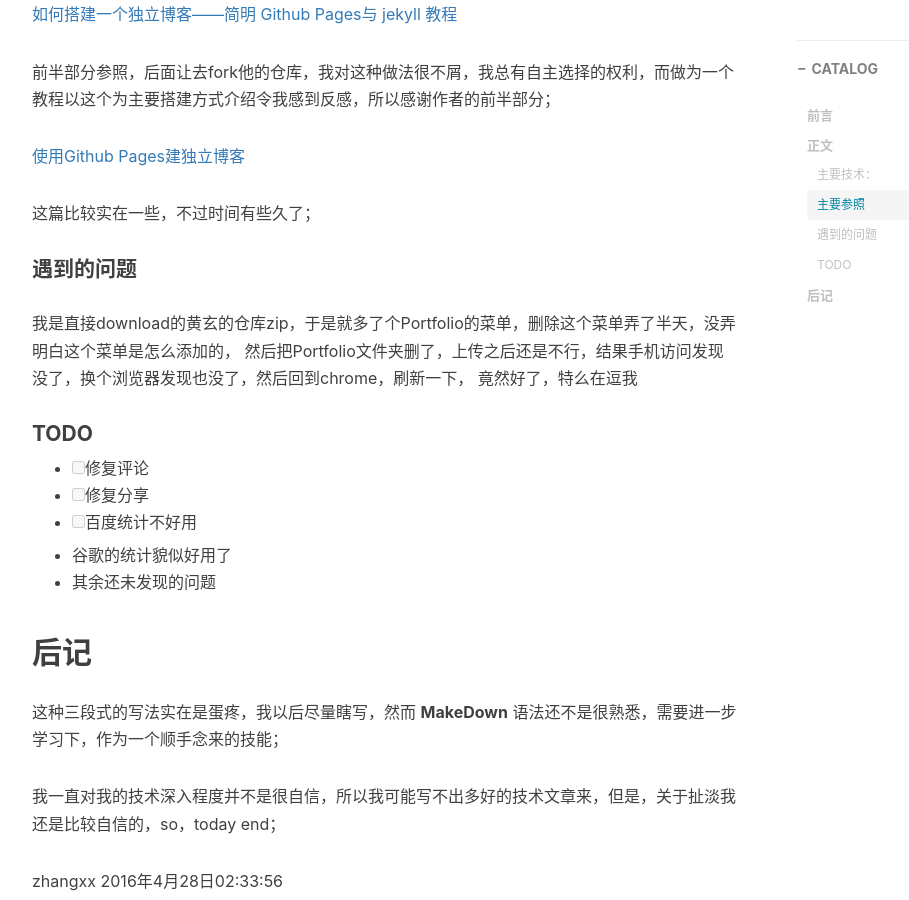
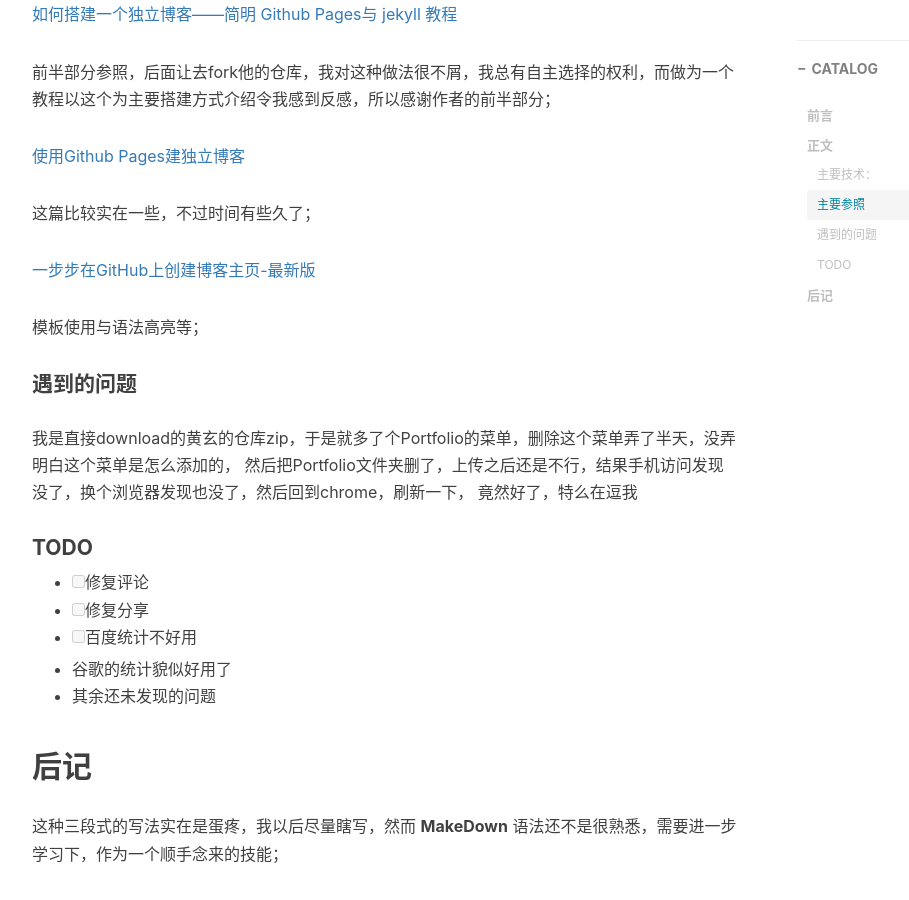
Before and after one commit to zhangxx0/zhangxx0.github.io, a Jekyll site: the page built from _posts/2016-04-28-hello-2016.markdown, in a window 1280 px wide and 900 px high, scrolled down 1497 px. Shown: the whole window, without its empty margins (233-1142 px from the left). Built offline with Jekyll 4.4.1, drawn with Linux system fonts in a browser that asks for light colours; nearby versions of some CDN libraries; comment, search, counter and statistics services are not loaded.

Commit message:
Update 2016-04-28-hello-2016.markdown

```diff
--- a/_posts/2016-04-28-hello-2016.markdown
+++ b/_posts/2016-04-28-hello-2016.markdown
@@ -50,6 +50,10 @@ tags:
 
 这篇比较实在一些，不过时间有些久了；
 
+[一步步在GitHub上创建博客主页-最新版](http://www.pchou.info/web-build/2014/07/04/build-github-blog-page-08.html)
+
+模板使用与语法高亮等；
+
 
 
 #### 遇到的问题
```
